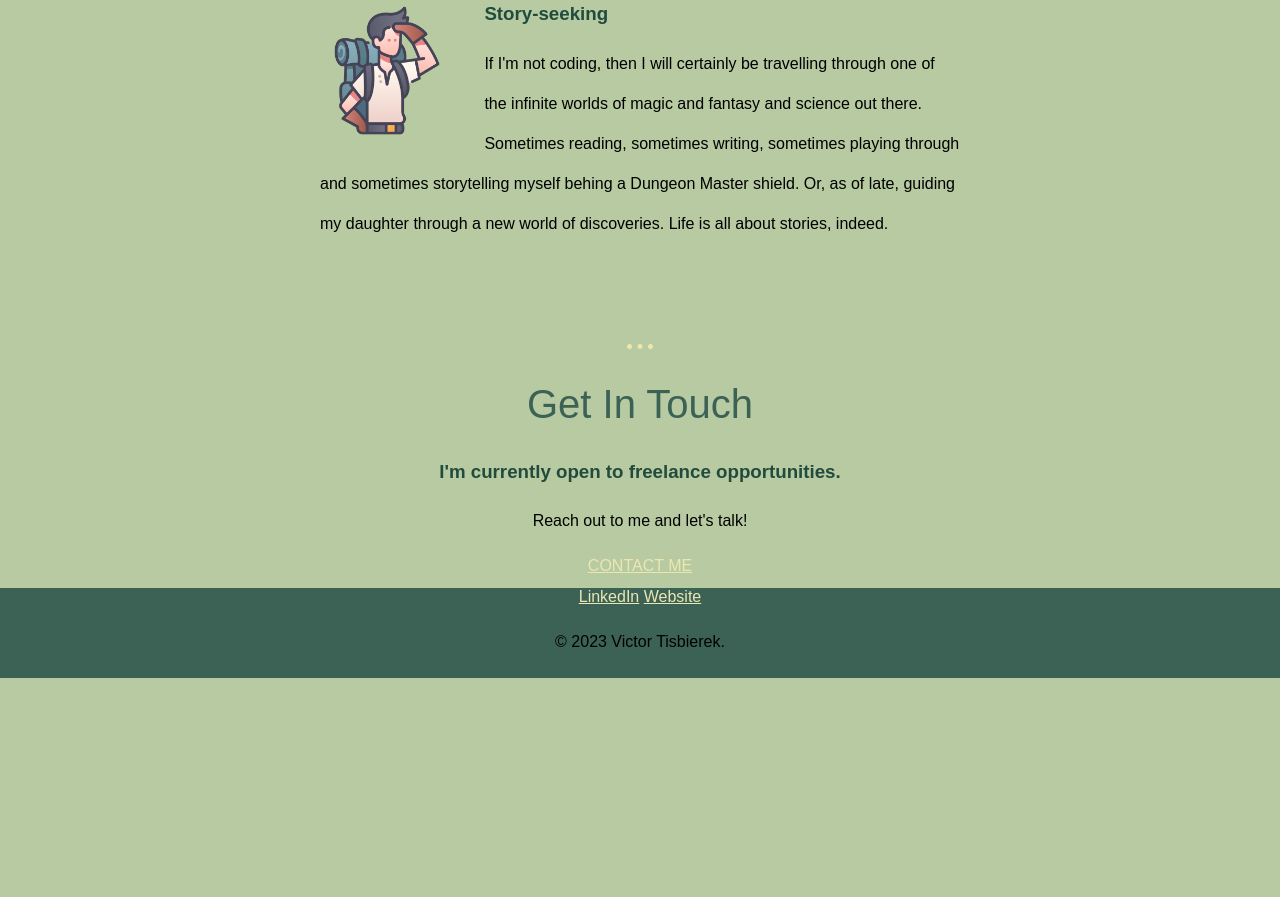
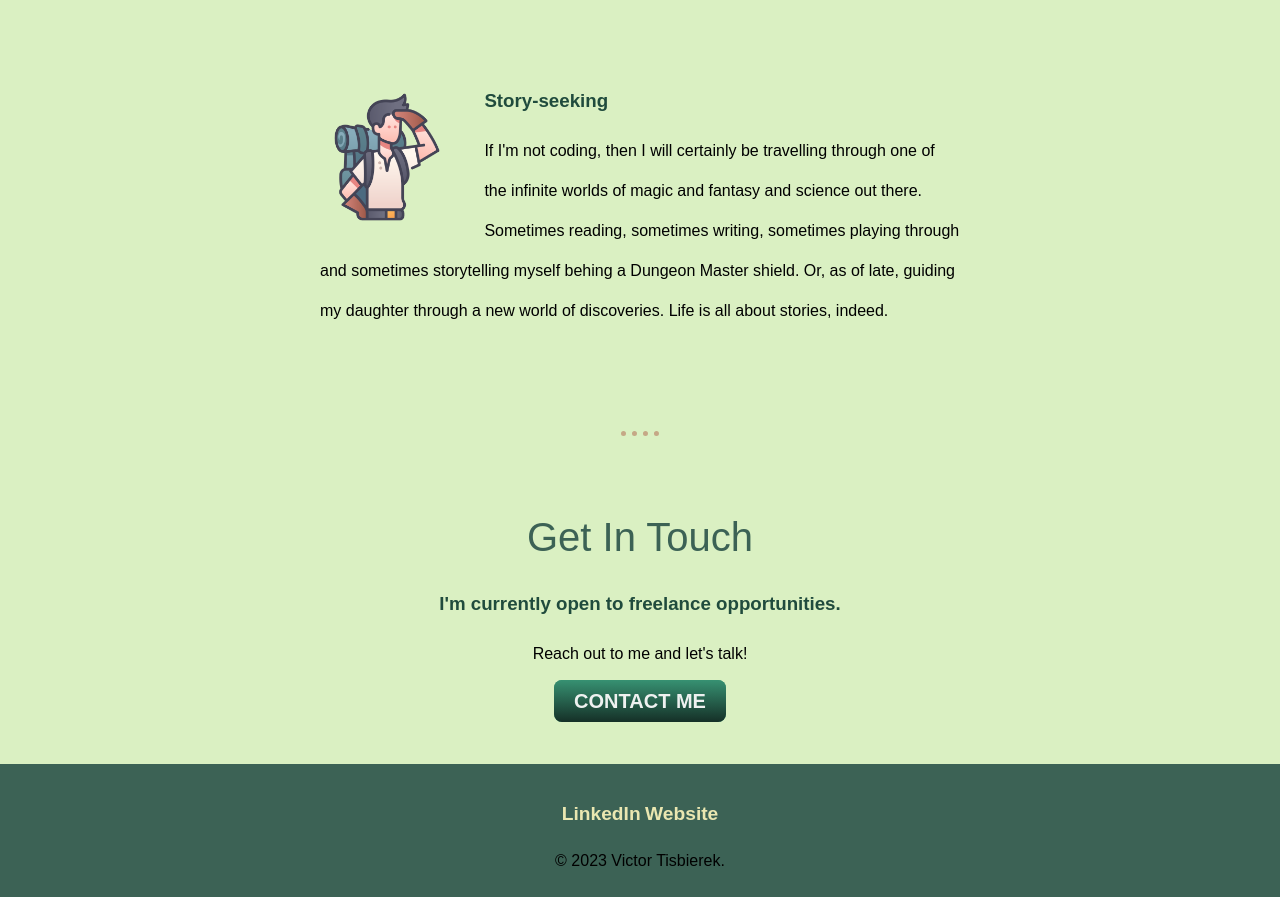
Before and after one commit to vtisbierek/cv, a plain HTML site: page index.html in a window 1280 px wide. Shown: the part 1641-2538 px from the top of the page. Before the commit the page ends 2319 px from the top, so only its background shows below. Drawn offline with Linux system fonts and the light colour scheme; a web font is replaced by a local one.

Commit message:
Add files via upload

```diff
--- a/css/styles.css
+++ b/css/styles.css
@@ -3,7 +3,7 @@ body{
     margin:0px;
     text-align: center;
     font-family: 'Sofia Sans', sans-serif;
-    background-color: #b7caa1;
+    background-color: #c4d6b1;
  }
 
  a{
@@ -18,11 +18,11 @@ h1{
  }
 
 hr{
-    color:#EAE7B1;
+    color:#c5a886;
     border:none;
     border-top-style: dotted;
     border-top-width: 5px;
-    width: 2%;
+    width: 3%;
 }
 
 h2{
@@ -39,22 +39,26 @@ p{
     line-height: 2.5;
 }
 
+a{
+    text-decoration: none;
+    font-size: 1.2rem;
+    font-weight: bold;
+}
 
 /****************************************************CLASS SELECTORS********************************************************/
 
 .top-container{
     padding: 10% 0 0;
-
-    position:relative;
 }
 
 .middle-container{
     padding: 5% 0 1%;
-
+    background-color: #daf0c2;
     position:relative;
 }
 
 .bottom-container{
+    padding: 3% 0 0;
     background-color: #3C6255;
     position:absolute;
     width:100%;
@@ -75,15 +79,17 @@ p{
 .profile{
     position:relative;
     margin:0 auto 5%;
+    width: 50%;
 }
 
 .skills{
+    padding: 3% 0 0;
     position:relative;
     margin:0 auto 0%;
 }
 
 .victor{
-    width: 10%;
+    width: 20%;
 }
 
 .story-img{
@@ -97,11 +103,55 @@ p{
     float: right;
     margin-left: 30px;
 }
+
+.btn{
+    background: #379172;
+    background-image: -webkit-linear-gradient(top, #379172, #153027);
+    background-image: -moz-linear-gradient(top, #379172, #153027);
+    background-image: -ms-linear-gradient(top, #379172, #153027);
+    background-image: -o-linear-gradient(top, #379172, #153027);
+    background-image: linear-gradient(to bottom, #379172, #153027);
+    -webkit-border-radius: 8;
+    -moz-border-radius: 8;
+    border:none;
+    border-radius: 8px;
+    font-family: 'Sofia Sans', sans-serif;
+    color: #eef1f0;
+    font-size: 20px;
+    padding: 10px 20px 10px 20px;
+    text-decoration: none;
+  }
+
+  .btn:hover{
+    background: #25c28b;
+    background-image: -webkit-linear-gradient(top, #25c28b, #217054);
+    background-image: -moz-linear-gradient(top, #25c28b, #217054);
+    background-image: -ms-linear-gradient(top, #25c28b, #217054);
+    background-image: -o-linear-gradient(top, #25c28b, #217054);
+    background-image: linear-gradient(to bottom, #25c28b, #217054);
+    text-decoration: none;
+  }
+
+  .contact-me{
+    padding: 3% 0 3%;
+    width: 50%;
+    margin: auto;
+  }
+
+  .footer-link1{
+    position: relative;
+    right:1%;
+  }
+
+  .footer-link2{
+    position: relative;
+    left:1%;
+  }
 /******************************************************ID SELECTORS*********************************************************/
 #cloud2{
     position:absolute;
     left:20%;
-    top:55%;
+    top:50%;
 }
 
 #cloud1{
@@ -113,3 +163,8 @@ p{
 #subtitle{
     margin-top: 10px;
 }
+
+#mountain{
+    position:relative;
+    top:10px;
+}
```
